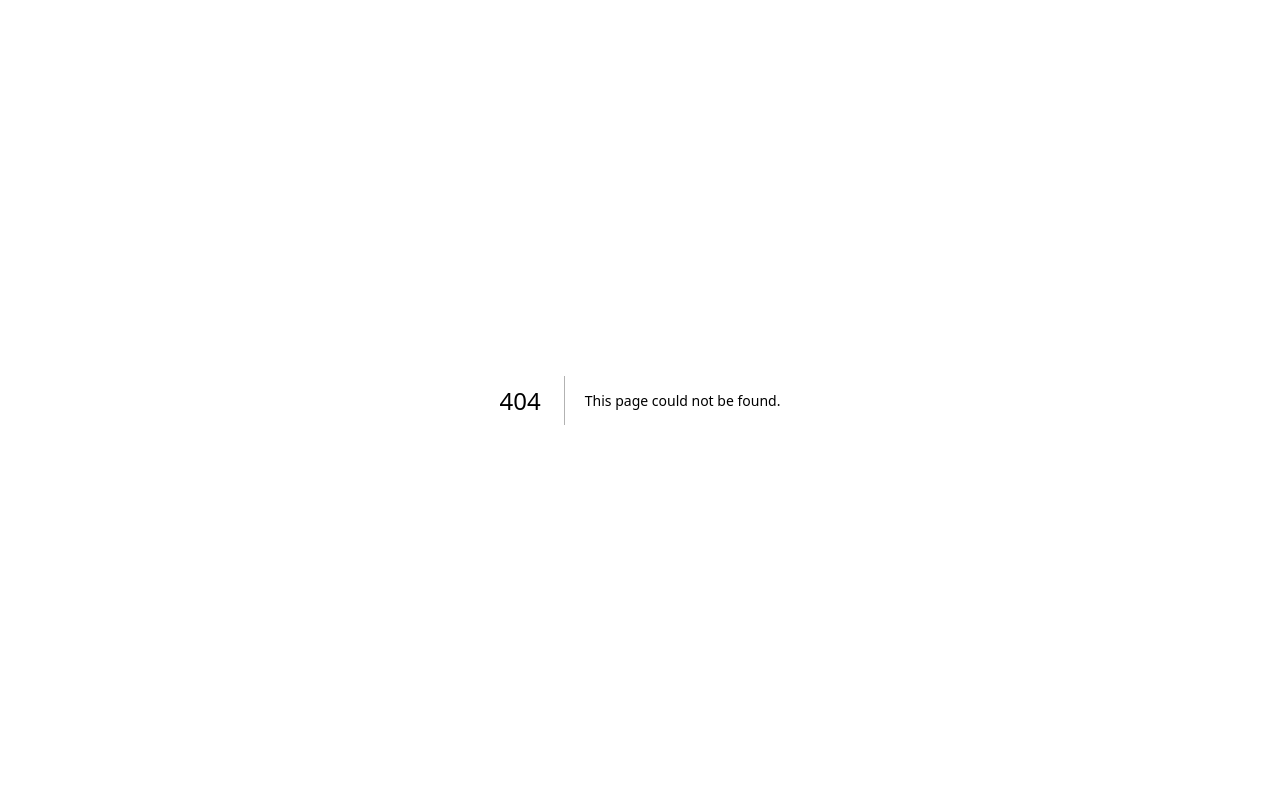
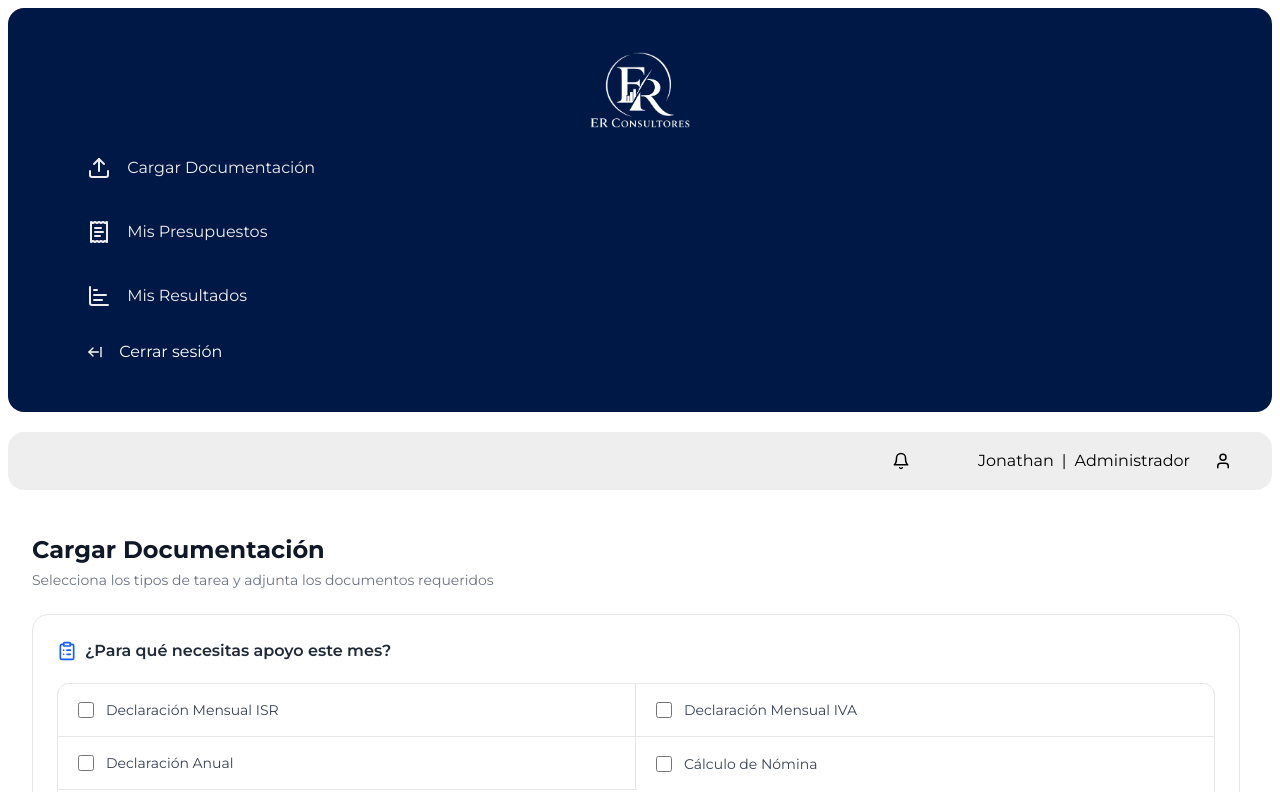
Before and after one commit to DespachoRC/despacho_rc, a Next.js app: page /dashboard/upload in a window 1280 px wide. Before the commit this address had no page. Built offline with nearby package versions, Linux system fonts and the light colour scheme.

Commit message:
feat: build client upload documentation view and update sidebar links

```diff
--- /dev/null
+++ b/app/(cliente)/dashboard/layout.tsx
@@ -0,0 +1,20 @@
+import type { Metadata } from "next";
+import { Sidebar } from "@/app/components/layout/Sidebar";
+import { Header } from "@/app/components/layout/Header";
+
+export const metadata: Metadata = {
+    title: "Portal Cliente | DespachoRC",
+    description: "Portal de cliente DespachoRC",
+};
+
+export default function ClienteLayout({ children }: { children: React.ReactNode }) {
+    return (
+        <div className="w-screen h-screen grid grid-cols-[300_1fr] grid-rows-[90_1fr] gap-5 p-2 overflow-hidden">
+            <Sidebar rol="cliente" />
+            <Header />
+            <main className="overflow-y-auto pr-2">
+                {children}
+            </main>
+        </div>
+    );
+}
--- /dev/null
+++ b/app/(cliente)/dashboard/upload/page.tsx
@@ -0,0 +1,127 @@
+import { FileAttachment } from "@/app/components/ui/FileAttachment";
+import {
+    LuClipboardList,
+    LuFolderOpen,
+    LuUpload,
+} from "react-icons/lu";
+
+// opciones de tipo de tarea que el cliente puede seleccionar
+const tiposTarea = [
+    "Declaración Mensual ISR",
+    "Declaración Mensual IVA",
+    "Declaración Anual",
+    "Cálculo de Nómina",
+    "Contabilidad General",
+];
+
+// estructura mock de carpeta general con archivos ya subidos
+const carpetas = [
+    {
+        nombre: "Tickets",
+        archivos: ["tickets_junio.pdf"],
+    },
+    {
+        nombre: "Documentos de Afiliación",
+        archivos: ["contrato_afiliacion_imss.pdf"],
+    },
+    {
+        nombre: "Facturas",
+        archivos: ["factura_venta_A001.xml"],
+    },
+];
+
+export default function UploadPage() {
+    return (
+        <div className="flex flex-col gap-6 p-6">
+
+            {/* encabezado de la vista */}
+            <div>
+                <h1 className="text-2xl font-bold text-gray-900">
+                    Cargar Documentación
+                </h1>
+                <p className="text-sm text-gray-500 mt-1">
+                    Selecciona los tipos de tarea y adjunta los documentos requeridos
+                </p>
+            </div>
+
+            {/* seccion 1: seleccion de tipos de apoyo */}
+            <div className="bg-white rounded-2xl border border-gray-200 p-6 flex flex-col gap-5">
+                <div className="flex items-center gap-2">
+                    <LuClipboardList className="w-5 h-5 text-blue-600" />
+                    <h2 className="text-base font-semibold text-gray-800">
+                        ¿Para qué necesitas apoyo este mes?
+                    </h2>
+                </div>
+
+                {/* grid de checkboxes estaticos */}
+                <div className="grid grid-cols-2 gap-0 border border-gray-200 rounded-xl overflow-hidden">
+                    {tiposTarea.map((tipo, index) => (
+                        <label
+                            key={tipo}
+                            className={`flex items-center gap-3 px-5 py-4 cursor-pointer hover:bg-gray-50 transition-colors
+                                ${index % 2 === 0 ? "border-r border-gray-200" : ""}
+                                ${index < tiposTarea.length - 2 ? "border-b border-gray-200" : ""}
+                                ${index === tiposTarea.length - 1 && tiposTarea.length % 2 !== 0 ? "col-span-2 border-r-0" : ""}
+                            `}
+                        >
+                            <input
+                                type="checkbox"
+                                className="w-4 h-4 accent-primary rounded cursor-pointer"
+                            />
+                            <span className="text-sm text-gray-700">{tipo}</span>
+                        </label>
+                    ))}
+                </div>
+            </div>
+
+            {/* seccion 2: carpeta general con zonas de subida */}
+            <div className="bg-white rounded-2xl border border-gray-200 p-6 flex flex-col gap-6">
+                <div>
+                    <div className="flex items-center gap-2">
+                        <LuFolderOpen className="w-5 h-5 text-green-600" />
+                        <h2 className="text-base font-semibold text-gray-800">
+                            Carpeta General
+                        </h2>
+                    </div>
+                    <p className="text-xs text-gray-400 mt-1 ml-7">
+                        Sube aquí documentos generales que aplican a varias tareas. Accesibles para el administrador y tu contador asignado.
+                    </p>
+                </div>
+
+                {/* columnas de categoria con archivos y zona de subida */}
+                <div className="flex flex-col gap-8">
+                    {carpetas.map((carpeta) => (
+                        <div key={carpeta.nombre} className="flex flex-col gap-3">
+
+                            {/* encabezado de categoria */}
+                            <p className="text-xs font-bold text-gray-500 uppercase tracking-widest">
+                                {carpeta.nombre}
+                            </p>
+
+                            {/* archivos ya subidos */}
+                            <div className="flex flex-col gap-2">
+                                {carpeta.archivos.map((archivo) => (
+                                    <FileAttachment
+                                        key={archivo}
+                                        nombreArchivo={archivo}
+                                    />
+                                ))}
+                            </div>
+
+                            {/* zona de subida estatica */}
+                            <div className="flex flex-col items-center justify-center gap-2 border-2 border-dashed border-gray-200 rounded-xl py-6 text-center hover:border-gray-300 transition-colors cursor-pointer">
+                                <LuUpload className="w-5 h-5 text-gray-400" />
+                                <p className="text-sm font-medium text-gray-500">
+                                    Añadir archivos a &ldquo;{carpeta.nombre}&rdquo;
+                                </p>
+                                <p className="text-xs text-gray-400">
+                                    PDF, ZIP, XML, imágenes · Máx. 20 MB c/u
+                                </p>
+                            </div>
+                        </div>
+                    ))}
+                </div>
+            </div>
+        </div>
+    );
+}
--- a/app/components/layout/Sidebar.tsx
+++ b/app/components/layout/Sidebar.tsx
@@ -8,7 +8,10 @@ import {
     LuBookOpen,
     LuClipboardList,
     LuFolderOpen,
-    LuArrowLeftFromLine
+    LuArrowLeftFromLine,
+    LuUpload,
+    LuReceiptText,
+    LuChartBar,
 } from "react-icons/lu";
 import Image from "next/image";
 
@@ -20,14 +23,24 @@ interface SidebarProps {
 export function Sidebar({ rol }: SidebarProps) {
     const pathname = usePathname();
 
-    // lista completa de rutas del sistema; filtrar por rol en la fase de autenticacion real
-    const navItems = [
+    // rutas del panel de administrador
+    const adminNavItems = [
         { name: "Métricas", href: "/dashboard/metrics", icon: LuLayoutPanelLeft },
         { name: "Gestión de usuarios", href: "/dashboard/users-management", icon: LuUsers },
         { name: "Catálogos", href: "/dashboard/catalogs", icon: LuBookOpen },
         { name: "Tareas y cotizaciones", href: "/dashboard/tasks", icon: LuClipboardList },
         { name: "Carpetas generales", href: "/dashboard/folders", icon: LuFolderOpen },
     ];
+
+    // rutas del panel de cliente
+    const clienteNavItems = [
+        { name: "Cargar Documentación", href: "/cliente/dashboard/upload", icon: LuUpload },
+        { name: "Mis Presupuestos", href: "/cliente/dashboard/budgets", icon: LuReceiptText },
+        { name: "Mis Resultados", href: "/cliente/dashboard/results", icon: LuChartBar },
+    ];
+
+    // selecciona el set de rutas segun el rol recibido
+    const navItems = rol === "cliente" ? clienteNavItems : adminNavItems;
 
     return (
         <aside className="row-span-2 flex flex-col justify-between items-center bg-primary rounded-2xl py-8">
```
